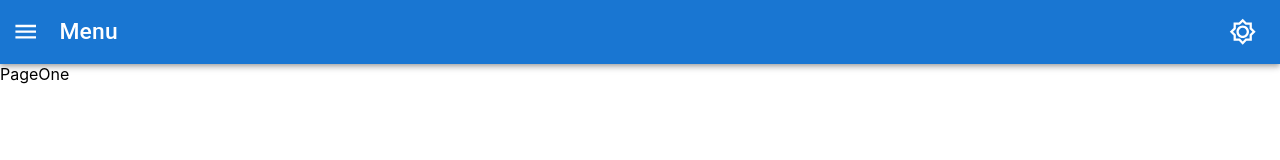
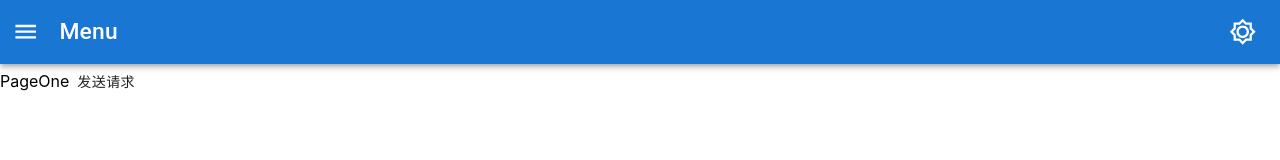
Before and after one commit to pnc98/react-scaffold, a React (Create React App) app in the folder react-web-frame/: page /main/pageOne in a window 1280 px wide. Shown: the top 160 px of the page. Built offline with nearby package versions, Linux system fonts and the light colour scheme.

Commit message:
formFetch发送请求，rxjs安装包

```diff
--- a/react-web-frame/package.json
+++ b/react-web-frame/package.json
@@ -16,11 +16,11 @@
     "@types/node": "^16.11.36",
     "@types/react": "^18.0.9",
     "@types/react-dom": "^18.0.5",
-    "axios": "^0.27.2",
     "react": "^18.1.0",
     "react-dom": "^18.1.0",
     "react-router-dom": "^6.3.0",
     "react-scripts": "5.0.1",
+    "rxjs": "^7.5.5",
     "sass": "^1.52.2",
     "typescript": "^4.7.2",
     "web-vitals": "^2.1.4"
@@ -48,5 +48,8 @@
       "last 1 firefox version",
       "last 1 safari version"
     ]
+  },
+  "devDependencies": {
+    "http-proxy-middleware": "^2.0.6"
   }
 }
--- a/react-web-frame/src/pages/PageOne/index.tsx
+++ b/react-web-frame/src/pages/PageOne/index.tsx
@@ -1,7 +1,24 @@
+import { Button } from "@material-ui/core";
 import { FC } from "react";
+import { fromFetch } from 'rxjs/fetch';
 
 export const PageOne: FC = () => {
+  const test = () => {
+    const data$ = fromFetch('/api/userloginin', {
+      method: "post",
+      headers: { "Content-Type": "application/json;charset=UTF-8" },
+      body: JSON.stringify({ userId: "wrq", password: "123"})
+    })
+    .pipe()
+    data$.subscribe({
+      next: result => console.log(result),
+      complete: () => console.log('done')
+    })
+  };
   return (
-    <div>PageOne</div>
+    <div>
+      PageOne
+      <Button onClick={test}>发送请求</Button>
+    </div>
   )
 };
```
Also changed, not shown: react-web-frame/src/service/apiBase.ts (deleted, +0 -18 lines), react-web-frame/src/setupProxy.js (added, +11 -0 lines), 1 other file (tests, documents, lock files or other folders).
